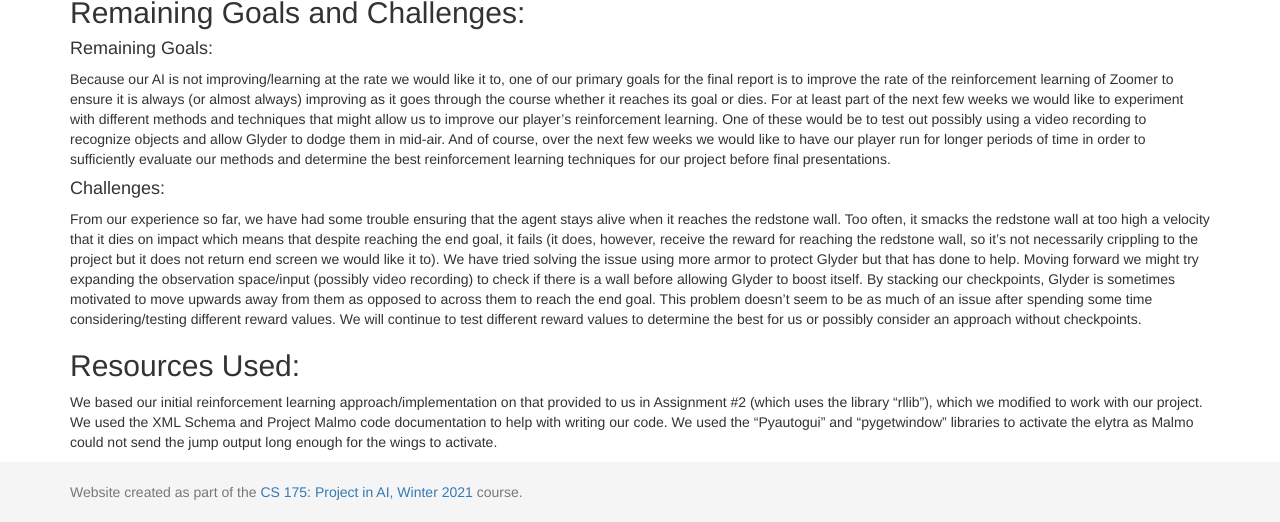
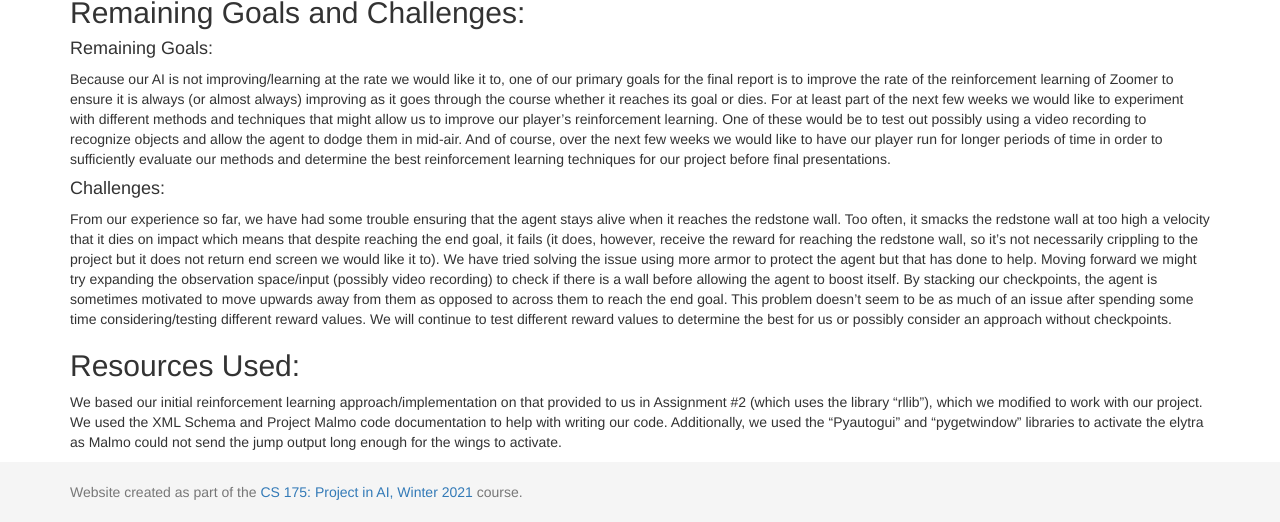
Before and after one commit to Globins/RedstoneEngineer, a Jekyll site: the page built from docs/status.md, in a window 1280 px wide and 900 px high, scrolled down 1878 px, cut to the strip 378-900 px from the top of the window. Built offline with Jekyll 4.4.1, drawn with Linux system fonts in a browser that asks for light colours.

Commit message:
grammar/size changes

```diff
--- a/docs/status.md
+++ b/docs/status.md
@@ -29,13 +29,13 @@ For our qualitative evaluation, we are analyzing the response time the agent has
 
 <h4>Remaining Goals:</h4>
 Because our AI is not improving/learning at the rate we would like it to, one of our primary goals for the final report is to improve the rate of the reinforcement learning of Zoomer to ensure it is always (or almost always) improving as it goes through the course whether it reaches its goal or dies.
-For at least part of the next few weeks we would like to experiment with different methods and techniques that might allow us to improve our player’s reinforcement learning. One of these would be to test out possibly using a video recording to recognize objects and allow Glyder to dodge them in mid-air.
+For at least part of the next few weeks we would like to experiment with different methods and techniques that might allow us to improve our player’s reinforcement learning. One of these would be to test out possibly using a video recording to recognize objects and allow the agent to dodge them in mid-air.
 And of course, over the next few weeks we would like to have our player run for longer periods of time in order to sufficiently evaluate our methods and determine the best reinforcement learning techniques for our project before final presentations.
 
 
 <h4>Challenges:</h4>
-From our experience so far, we have had some trouble ensuring that the agent stays alive when it reaches the redstone wall. Too often, it smacks the redstone wall at too high a velocity that it dies on impact which means that despite reaching the end goal, it fails (it does, however, receive the reward for reaching the redstone wall, so it’s not necessarily crippling to the project but it does not return end screen we would like it to). We have tried solving the issue using more armor to protect Glyder but that has done to help. Moving forward we might try expanding the observation space/input (possibly video recording) to check if there is a wall before allowing Glyder to boost itself.
-By stacking our checkpoints, Glyder is sometimes motivated to move upwards away from them as opposed to across them to reach the end goal. This problem doesn’t seem to be as much of an issue after spending some time considering/testing different reward values. We will continue to test different reward values to determine the best for us or possibly consider an approach without checkpoints.
+From our experience so far, we have had some trouble ensuring that the agent stays alive when it reaches the redstone wall. Too often, it smacks the redstone wall at too high a velocity that it dies on impact which means that despite reaching the end goal, it fails (it does, however, receive the reward for reaching the redstone wall, so it’s not necessarily crippling to the project but it does not return end screen we would like it to). We have tried solving the issue using more armor to protect the agent but that has done to help. Moving forward we might try expanding the observation space/input (possibly video recording) to check if there is a wall before allowing the agent to boost itself.
+By stacking our checkpoints, the agent is sometimes motivated to move upwards away from them as opposed to across them to reach the end goal. This problem doesn’t seem to be as much of an issue after spending some time considering/testing different reward values. We will continue to test different reward values to determine the best for us or possibly consider an approach without checkpoints.
 
 <h2>Resources Used:</h2>
-We based our initial reinforcement learning approach/implementation on that provided to us in Assignment #2 (which uses the library “rllib”), which we modified to work with our project. We used the XML Schema and Project Malmo code documentation to help with writing our code. We used the “Pyautogui” and “pygetwindow” libraries to activate the elytra as Malmo could not send the jump output long enough for the wings to activate.
+We based our initial reinforcement learning approach/implementation on that provided to us in Assignment #2 (which uses the library “rllib”), which we modified to work with our project. We used the XML Schema and Project Malmo code documentation to help with writing our code. Additionally, we used the “Pyautogui” and “pygetwindow” libraries to activate the elytra as Malmo could not send the jump output long enough for the wings to activate.
```
Also changed, not shown: docs/index.md (+1 -1 lines).
